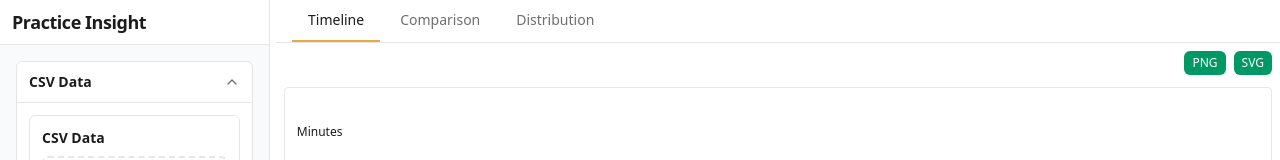
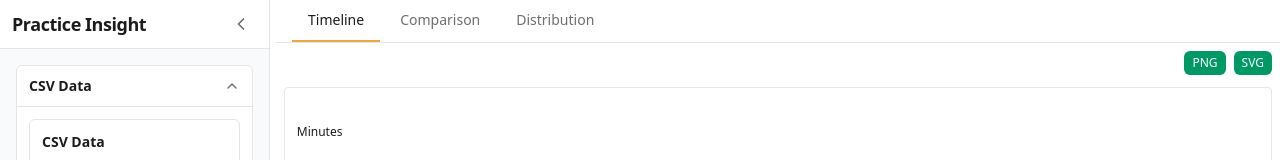
Before and after one commit to yogat3ch/practice-insight, a SvelteKit app: page / in a window 1280 px wide. Shown: the top 160 px of the page. Built offline with nearby package versions, Linux system fonts and the light colour scheme.

Commit message:
feat(ui): add collapsible sidebar with expand/collapse toggle

```diff
--- a/src/routes/+layout.svelte
+++ b/src/routes/+layout.svelte
@@ -1,6 +1,8 @@
 <script lang="ts">
 	import '../app.css';
 	import { onMount } from 'svelte';
+	import ChevronLeft from '@lucide/svelte/icons/chevron-left';
+	import ChevronRight from '@lucide/svelte/icons/chevron-right';
 	import ControlPanel from '$lib/components/ControlPanel.svelte';
 	import TabBar from '$lib/components/TabBar.svelte';
 	import TimelineView from '$lib/components/TimelineView.svelte';
@@ -19,6 +21,13 @@
 	const MAX_SIDEBAR_WIDTH = 480;
 	let sidebarWidth = $state(270);
 
+	// Sidebar collapsed state. When collapsed, only the toggle button remains
+	// visible (a narrow strip), and the arrow faces right to re-expand.
+	let sidebarCollapsed = $state(false);
+
+	// Collapsed strip width — just wide enough to hold the toggle button.
+	const COLLAPSED_SIDEBAR_WIDTH = 40;
+
 	let { children } = $props();
 
 	// Load sample dataset on boot so charts have data to render.
@@ -35,6 +44,10 @@
 
 	function toggleDrawer() {
 		drawerOpen = !drawerOpen;
+	}
+
+	function toggleSidebar() {
+		sidebarCollapsed = !sidebarCollapsed;
 	}
 
 	// Horizontal resize of the sidebar via pointer drags on the divider handle.
@@ -65,20 +78,43 @@
 <div class="flex h-screen overflow-hidden bg-white text-[#1C1C1C]">
 	<!-- Body: sidebar + main content -->
 	<div class="flex flex-1 overflow-hidden">
-		<!-- Drawer (hidden on mobile when closed) -->
+		<!-- Sidebar (hidden on mobile when closed) -->
 		<aside
-			class="hidden lg:block bg-[#F9FAFB] border-r border-[#E5E5E5] overflow-y-auto shrink-0"
-			class:!block={drawerOpen}
-			style:width={sidebarWidth + 'px'}
+			class="hidden lg:flex flex-col bg-[#F9FAFB] border-r border-[#E5E5E5] overflow-hidden shrink-0 transition-[width] duration-200"
+			class:!flex={drawerOpen}
+			style:width={sidebarCollapsed ? COLLAPSED_SIDEBAR_WIDTH + 'px' : sidebarWidth + 'px'}
 		>
-			<!-- Brand header at top of the sidebar pane -->
-			<header class="flex items-center gap-2 border-b border-[#E5E5E5] bg-white px-3 py-2">
-				<span class="text-lg font-bold tracking-tight text-[#1C1C1C]">Practice Insight</span>
+			<!-- Brand header at top of the sidebar pane (pinned, never scrolls) -->
+			<header class="flex items-center justify-between gap-2 border-b border-[#E5E5E5] bg-white px-3 py-2 shrink-0">
+				{#if !sidebarCollapsed}
+					<span class="text-lg font-bold tracking-tight text-[#1C1C1C] whitespace-nowrap">Practice Insight</span>
+				{/if}
+				<button
+					type="button"
+					onclick={toggleSidebar}
+					aria-label={sidebarCollapsed ? 'Expand sidebar' : 'Collapse sidebar'}
+					aria-expanded={!sidebarCollapsed}
+					title={sidebarCollapsed ? 'Expand sidebar' : 'Collapse sidebar'}
+					class="shrink-0 rounded-md p-1.5 text-[#6E6E6E] hover:bg-[#F9FAFB] hover:text-[#1C1C1C] transition-colors focus:outline-none focus-visible:ring-2 focus-visible:ring-[#EAA845] {sidebarCollapsed ? 'mx-auto' : ''}"
+				>
+					{#if sidebarCollapsed}
+						<ChevronRight class="w-5 h-5" aria-hidden="true" />
+					{:else}
+						<ChevronLeft class="w-5 h-5" aria-hidden="true" />
+					{/if}
+				</button>
 			</header>
+
+			<!-- Scrollable control panel area -->
+			{#if !sidebarCollapsed}
+				<div class="flex-1 overflow-y-auto">
 					<ControlPanel />
+				</div>
+			{/if}
 		</aside>
 
-		<!-- Resize handle: horizontal resize cursor on hover -->
+		<!-- Resize handle: horizontal resize cursor on hover (only when expanded) -->
+		{#if !sidebarCollapsed}
 			<div
 				class="hidden lg:block w-1.5 shrink-0 cursor-col-resize bg-transparent hover:bg-[#EAA845]/60 transition-colors"
 				role="separator"
@@ -86,6 +122,7 @@
 				aria-label="Resize sidebar"
 				onpointerdown={startSidebarResize}
 			></div>
+		{/if}
 
 		<main class="flex-1 flex flex-col overflow-y-auto">
 			<!-- Mobile drawer trigger (visible only on mobile) -->
```
Lines whose indentation alone changed are shown as unchanged.
